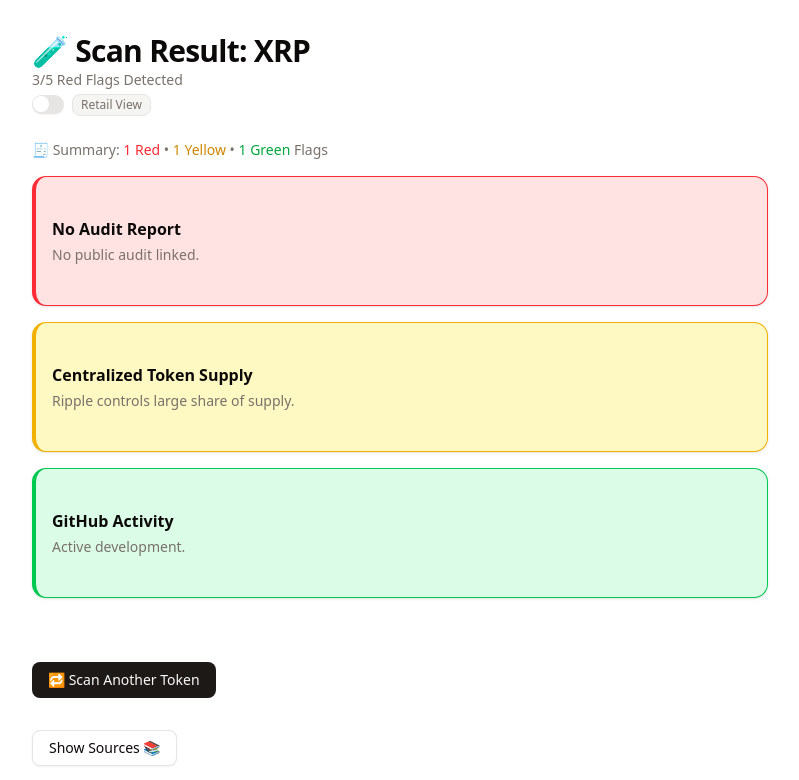
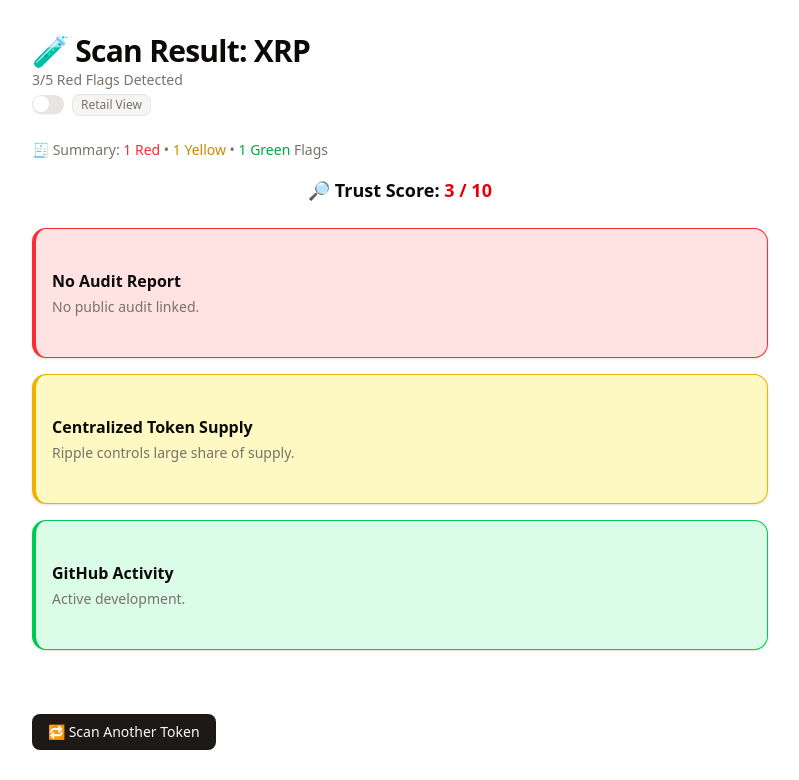
Before and after one commit to P-Jays/red-flag-scanner, a Next.js app: page /result in a window 1280 px wide. Shown: the top 780 px of the page, without its empty margins (240-1039 px from the left). Built offline with nearby package versions, Linux system fonts and the light colour scheme.

Commit message:
Day 4 : Trust Score Calculation Logic

```diff
--- a/src/app/result/page.tsx
+++ b/src/app/result/page.tsx
@@ -24,6 +24,16 @@
   // const router = useRouter();
   const [token, setToken] = useState<string>("xrp");
   const [data, setData] = useState<ScanResult | null>(null);
+  const calculateTrustScore = (flags: ScanResult["flags"]) => {
+    let score = 5;
+    for (const flag of flags) {
+      if (flag.status === "red") score -= 2;
+      else if (flag.status === "yellow") score -= 1;
+      else if (flag.status === "green") score += 1;
+    }
+    return Math.max(1, Math.min(score, 10));
+  };
+  const trustScore = data ? calculateTrustScore(data.flags) : null;
   const [error, setError] = useState("");
   const [showSources, setShowSources] = useState(false);
   const [isAnalyst, setIsAnalyst] = useState(false);
@@ -45,7 +55,7 @@
   useEffect(() => {
     if (typeof window !== "undefined") {
       const urlParams = new URLSearchParams(window.location.search);
-      const urlToken = urlParams.get("token") || "xrp";
+      const urlToken = urlParams.get("token") || "";
       setToken(urlToken);
     }
   }, []);
@@ -133,6 +143,22 @@
           <span className="text-green-600 font-medium">{greenCount} Green</span>{" "}
           Flags
         </div>
+        {trustScore && (
+          <div className="mb-6 text-lg font-semibold text-center">
+            🔎 Trust Score:{" "}
+            <span
+              className={
+                trustScore <= 3
+                  ? "text-red-600"
+                  : trustScore <= 6
+                  ? "text-yellow-600"
+                  : "text-green-600"
+              }
+            >
+              {trustScore} / 10
+            </span>
+          </div>
+        )}
         <div className="space-y-4">
           {data.flags.map((flag, index) => {
             const colorBorder =
```
